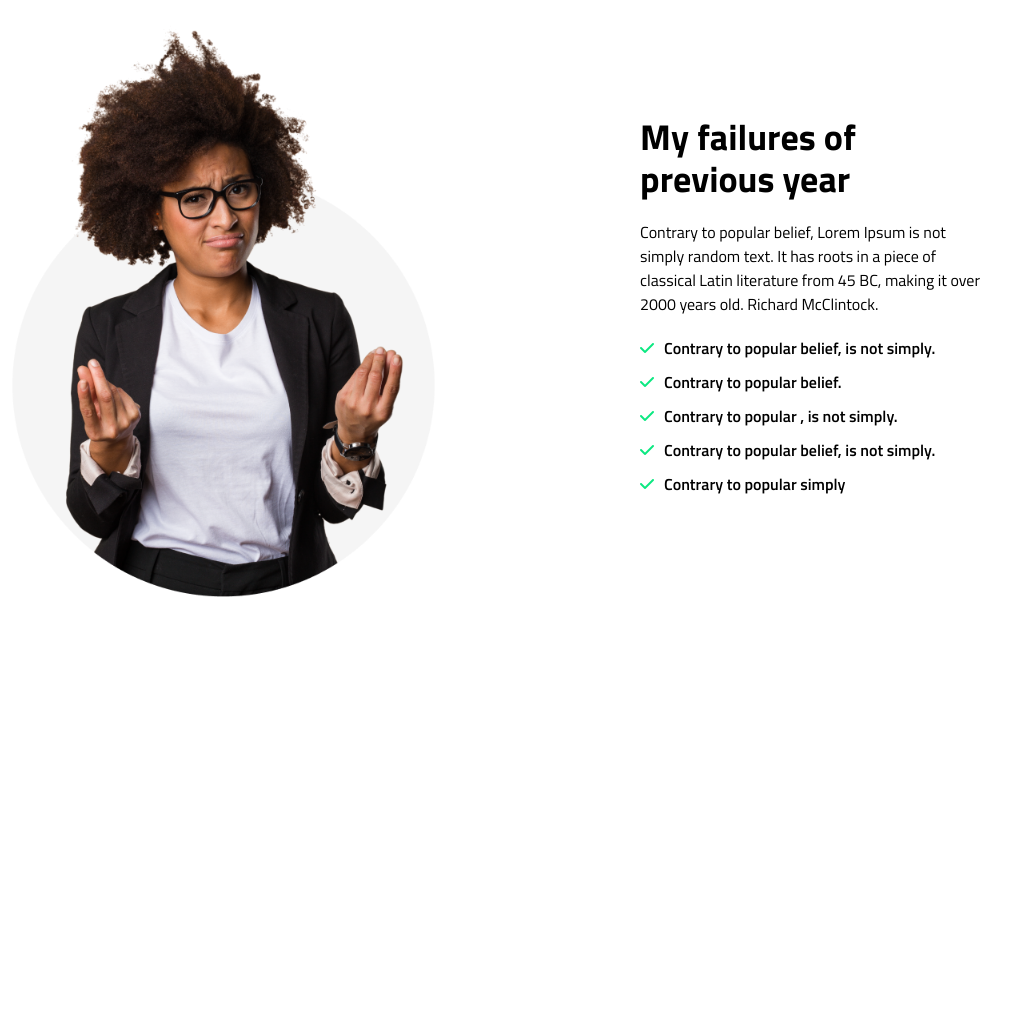
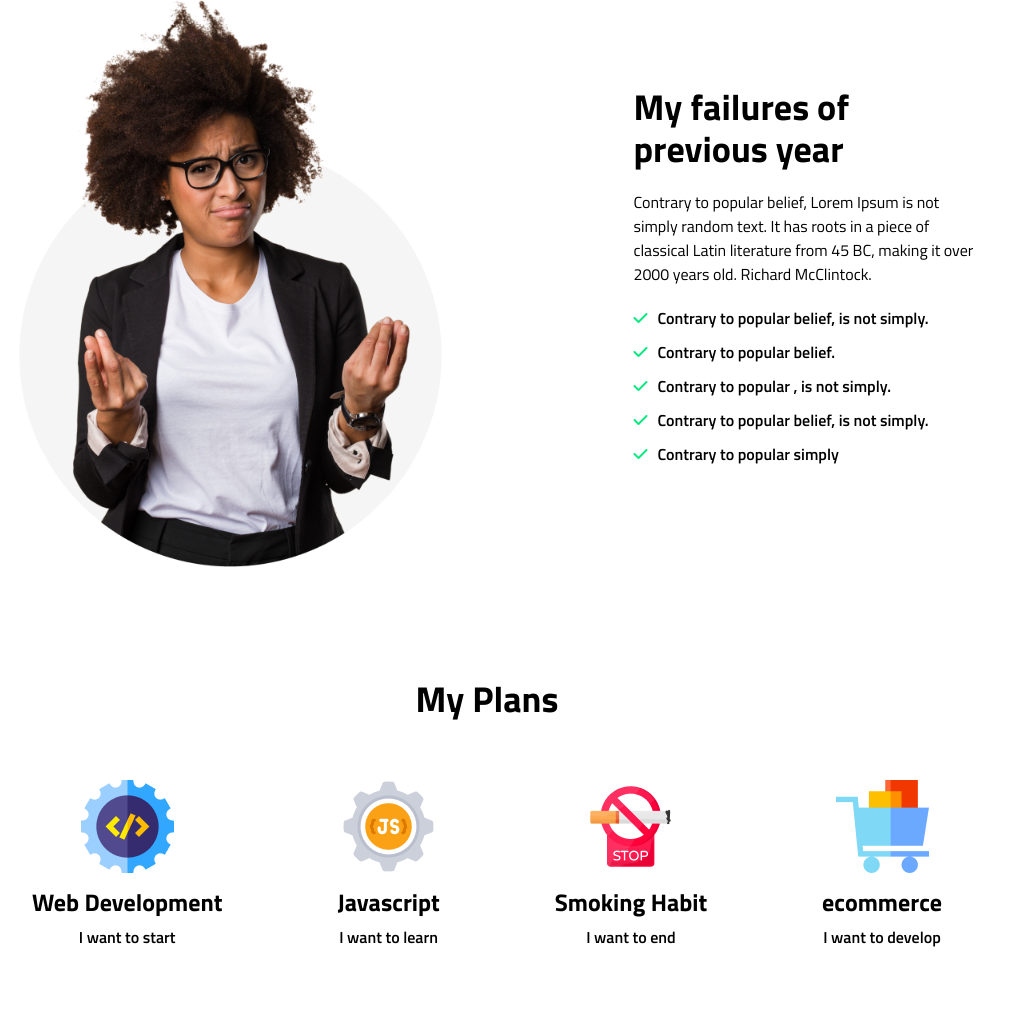
Before and after one commit to mdnahinfardousbadhon/new-year-new-me, a plain HTML site: page index.html in a window 1280 px wide. Shown: the part 952-1976 px from the top of the page, without its empty margins (153-1164 px from the left). Before the commit the page ends 1645 px from the top, so only its background shows below. Drawn offline with Linux system fonts and the light colour scheme.

Commit message:
Plans Section Completed

```diff
--- a/css/style.css
+++ b/css/style.css
@@ -27,6 +27,7 @@ body {
     background-repeat: no-repeat;
     background-position: center center;
     height: 110vh;
+    padding: 0 150px;
 }
 .believe {
     text-align: right;
@@ -62,7 +63,7 @@ body {
 /* FAILURES SECTION */
 
 #failures {
-    padding: 90px 0;
+    padding: 60px 90px;
 }
 
 .failures {
@@ -76,6 +77,7 @@ body {
 }
 .failures-title {
     font-size: 36px;
+    font-weight: 700;
     line-height: 42px;
 }
 
@@ -95,3 +97,40 @@ body {
     margin-right: 10px;
     color: #0be881;
 }
+
+
+/* PLANS SECTION */
+
+#plans {
+    padding: 30px 0;
+}
+
+.plans-title {
+    font-size: 36px;
+    font-weight: 700;
+    line-height: 42px;
+    text-align: center;
+    margin: 15px 0;
+}
+
+.my-plans-container {
+    display: flex;
+    justify-content: space-evenly;
+    align-items: center;
+    padding: 45px 0;
+}
+
+.plans-item {
+    text-align: center;
+}
+
+.plans-item-info h4 {
+    font-size: 24px;
+    font-weight: 700;
+    margin: 5px 0;
+}
+
+.plans-item-info p {
+    font-size: 16px;
+    font-weight: 600;
+}
--- a/index.html
+++ b/index.html
@@ -32,7 +32,7 @@
                 <article class="failures-image">
                     <img src="./images/person.png" alt="Person Image">
                 </article>
-                <article class="failures-text">
+                <article class="failures-info">
                     <h2 class="failures-title">My failures of<br>previous year</h2>
                     <p class="failures-description">
                         Contrary to popular belief, Lorem Ipsum is not<br>
@@ -55,6 +55,52 @@
             </article>
         </section>
 
+        <!-- Plans Section -->
+
+        <section id="plans">
+            <article class="plans container">
+                <h2 class="plans-title">My Plans</h2>
+                <article class="my-plans-container">
+                    <article class="plans-item">
+                        <article class="plans-item-img">
+                            <img src="./images/icons/web.png" alt="Web Icon">
+                        </article>
+                        <article class="plans-item-info">
+                            <h4>Web Development</h4>
+                            <p>I want to start</p>
+                        </article>
+                    </article>
+                    <article class="plans-item">
+                        <article class="plans-item-img">
+                            <img src="./images/icons/js.png" alt="Javascript Icon">
+                        </article>
+                        <article class="plans-item-info">
+                            <h4>Javascript</h4>
+                            <p>I want to learn</p>
+                        </article>
+                    </article>
+                    <article class="plans-item">
+                        <article class="plans-item-img">
+                            <img src="./images/icons/smoke.png" alt="Smoking Icon">
+                        </article>
+                        <article class="plans-item-info">
+                            <h4>Smoking Habit</h4>
+                            <p>I want to end</p>
+                        </article>
+                    </article>
+                    <article class="plans-item">
+                        <article class="plans-item-img">
+                            <img src="./images/icons/ecom.png" alt="Ecommerce Cart Icon">
+                        </article>
+                        <article class="plans-item-info">
+                            <h4>ecommerce</h4>
+                            <p>I want to develop</p>
+                        </article>
+                    </article>
+                </article>
+            </article>
+        </section>
+
     </main>
 
     <footer></footer>
```
